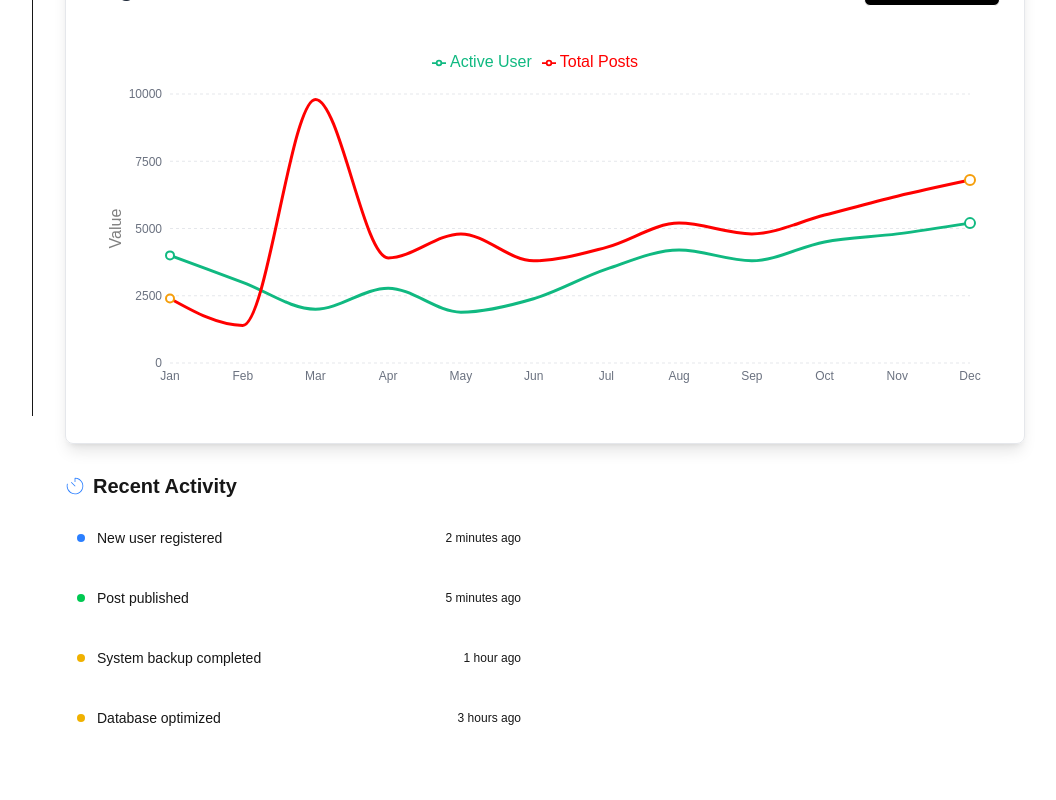
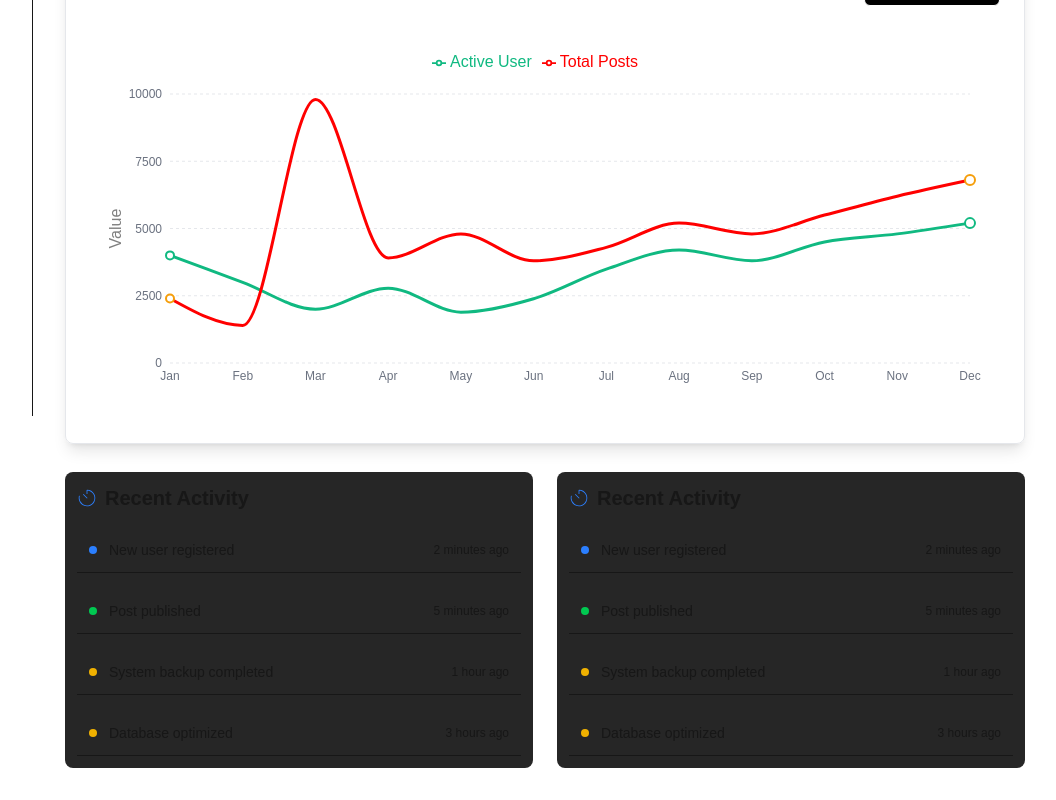
Before and after one commit to Apur0y/byte-dashboard, a Next.js app: page / in a window 1280 px wide. Shown: the part 384-1184 px from the top of the page, without its empty margins (223-1279 px from the left). Before the commit the page ends 1156 px from the top, so only its background shows below. Built offline with nearby package versions, Linux system fonts and the light colour scheme.

Commit message:
Recent activity card created

```diff
--- a/src/app/page.tsx
+++ b/src/app/page.tsx
@@ -57,10 +57,10 @@ export default function Home() {
         initial={{ opacity: 0, y: 40 }}
         animate={{ opacity: 1, y: 0 }}
         transition={{ duration: 0.8, delay: 0.4 }}
-        className="grid grid-cols-1 lg:grid-cols-2 gap-6"
+        className="grid grid-cols-1 lg:grid-cols-2 gap-6  rounded-lg"
       >
 
-        <div>
+        <div className="bg-neutral-800 p-3 rounded-lg">
           <h2 className="text-xl font-semibold mb-4 flex items-center gap-2"><CiTimer className="text-blue-500" />Recent Activity</h2>
           <div className="space-y-4">
             {[
@@ -86,7 +86,56 @@ export default function Home() {
                 initial={{ opacity: 0, x: -20 }}
                 animate={{ opacity: 1, x: 0 }}
                 transition={{ duration: 0.4, delay: 0.6 + index * 0.1 }}
-                className="flex items-center justify-between p-3 bg-secondary/50 rounded-lg"
+                className="flex items-center justify-between p-3 bg-secondary/50  border-b "
+              >
+                <div className="flex items-center gap-3">
+                  <div
+                    className={`w-2 h-2 rounded-full ${
+                      activity.type === "user"
+                        ? "bg-blue-500"
+                        : activity.type === "post"
+                        ? "bg-green-500"
+                        : "bg-yellow-500"
+                    }`}
+                  />
+                  <span className="text-sm text-foreground">
+                    {activity.action}
+                  </span>
+                </div>
+                <span className="text-xs text-muted-foreground">
+                  {activity.time}
+                </span>
+              </motion.div>
+            ))}
+          </div>
+        </div>
+        <div className="bg-neutral-800 p-3 rounded-lg">
+          <h2 className="text-xl font-semibold mb-4 flex items-center gap-2"><CiTimer className="text-blue-500" />Recent Activity</h2>
+          <div className="space-y-4">
+            {[
+              {
+                action: "New user registered",
+                time: "2 minutes ago",
+                type: "user",
+              },
+              { action: "Post published", time: "5 minutes ago", type: "post" },
+              {
+                action: "System backup completed",
+                time: "1 hour ago",
+                type: "system",
+              },
+              {
+                action: "Database optimized",
+                time: "3 hours ago",
+                type: "system",
+              },
+            ].map((activity, index) => (
+              <motion.div
+                key={index}
+                initial={{ opacity: 0, x: -20 }}
+                animate={{ opacity: 1, x: 0 }}
+                transition={{ duration: 0.4, delay: 0.6 + index * 0.1 }}
+                className="flex items-center justify-between p-3 bg-secondary/50  border-b"
               >
                 <div className="flex items-center gap-3">
                   <div
--- a/src/components/home/LoginUserChart.tsx
+++ b/src/components/home/LoginUserChart.tsx
@@ -98,7 +98,7 @@ export default function PerformanceChart() {
   return (
     <div className="w-full h-[500px] p-6 rounded-lg shadow-lg border border-gray-200">
       <div className="flex flex-col sm:flex-row justify-between items-center mb-6 gap-4">
-        <h2 className="text-2xl font-bold text-gray-800">Login User</h2>
+        <h2 className="text-2xl font-bold text-gray-300">Statistics</h2>
         <div className="flex items-center gap-4">
           <select
             value={selectedMetric}
```
